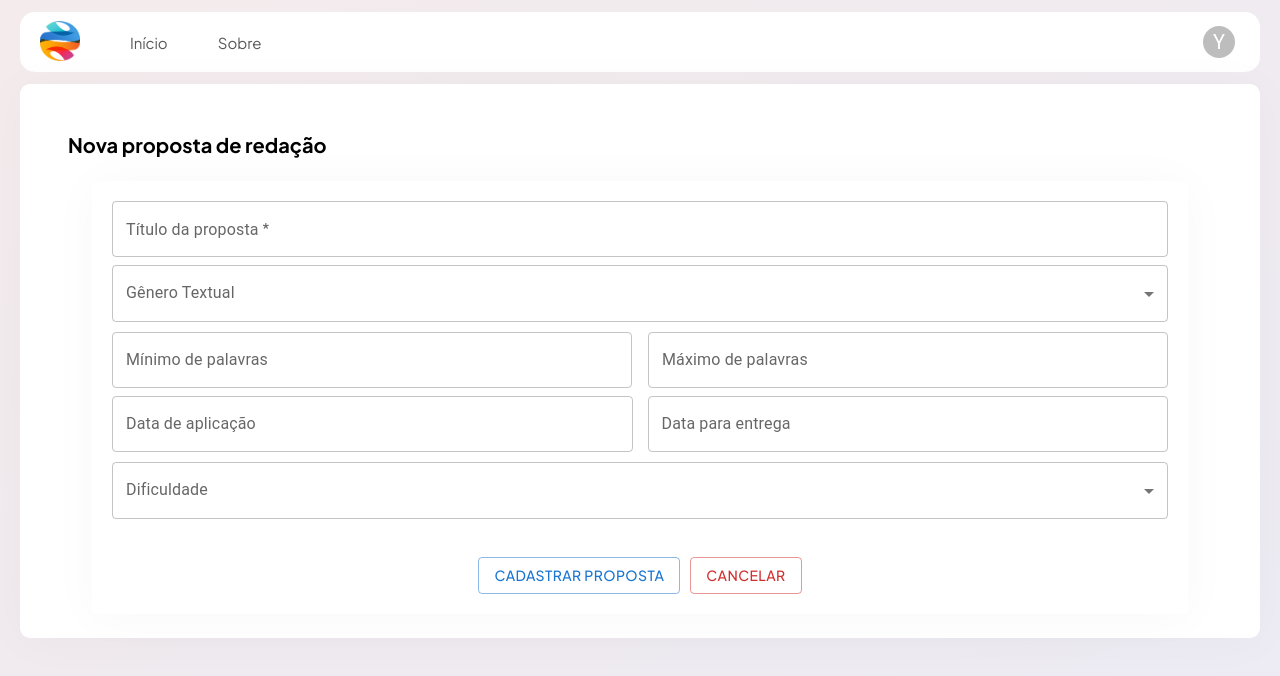
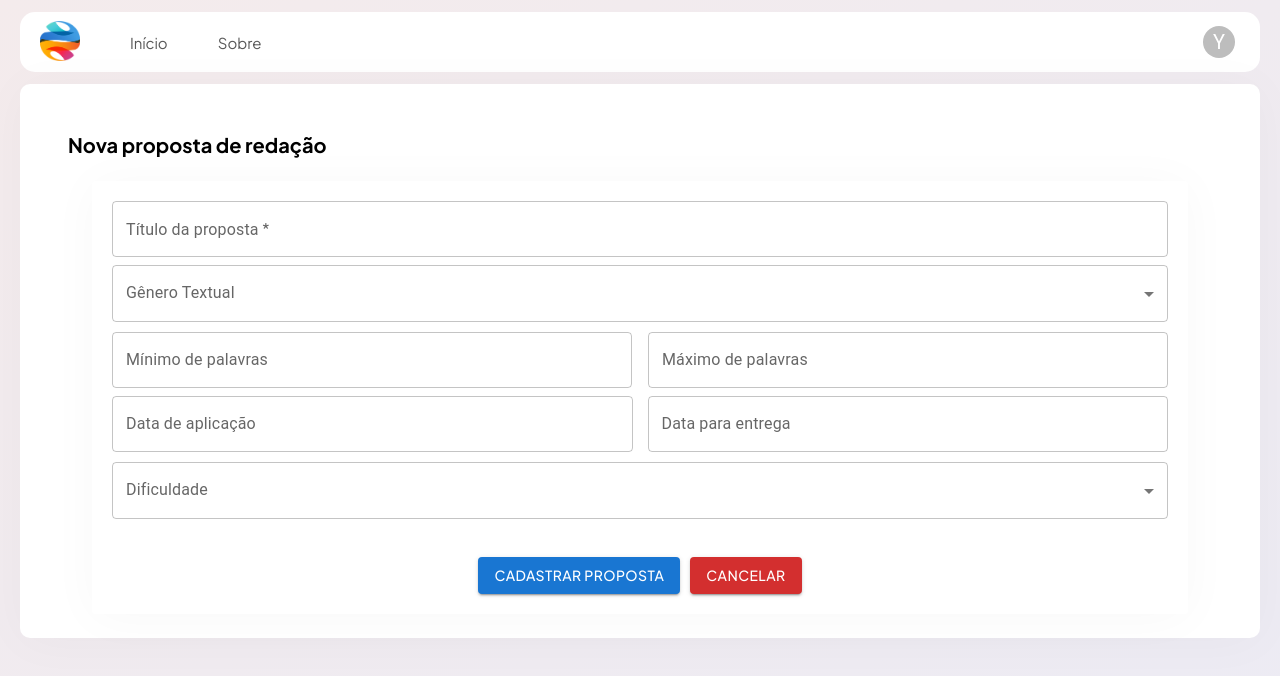
Before and after one commit to ypoleto/FrontRedacheck, a React (Create React App) app: page /proposta in a window 1280 px wide. Shown: the top 676 px of the page. Built offline with nearby package versions, Linux system fonts and the light colour scheme.

Commit message:
Finalização tela professor

```diff
--- a/src/pages/Inicio/components/Redacoes/FormProposta.js
+++ b/src/pages/Inicio/components/Redacoes/FormProposta.js
@@ -128,10 +128,10 @@ function Proposta() {
                             </Select>
                         </FormControl>
                         <div style={{ display: 'flex', gap: 10, justifyContent: 'center', marginTop: 30 }}>
-                            <Button type="submit" variant="outlined" color="primary">
+                            <Button type="submit" variant="contained" color="primary">
                                 Cadastrar Proposta
                             </Button>
-                            <Button type="submit" variant="outlined" color="error">
+                            <Button type="submit" variant="contained" color="error">
                                 <Link to="/">
                                     Cancelar
                                 </Link>
```
Also changed, not shown: src/css/Cadastros.css (+7 -3 lines).
